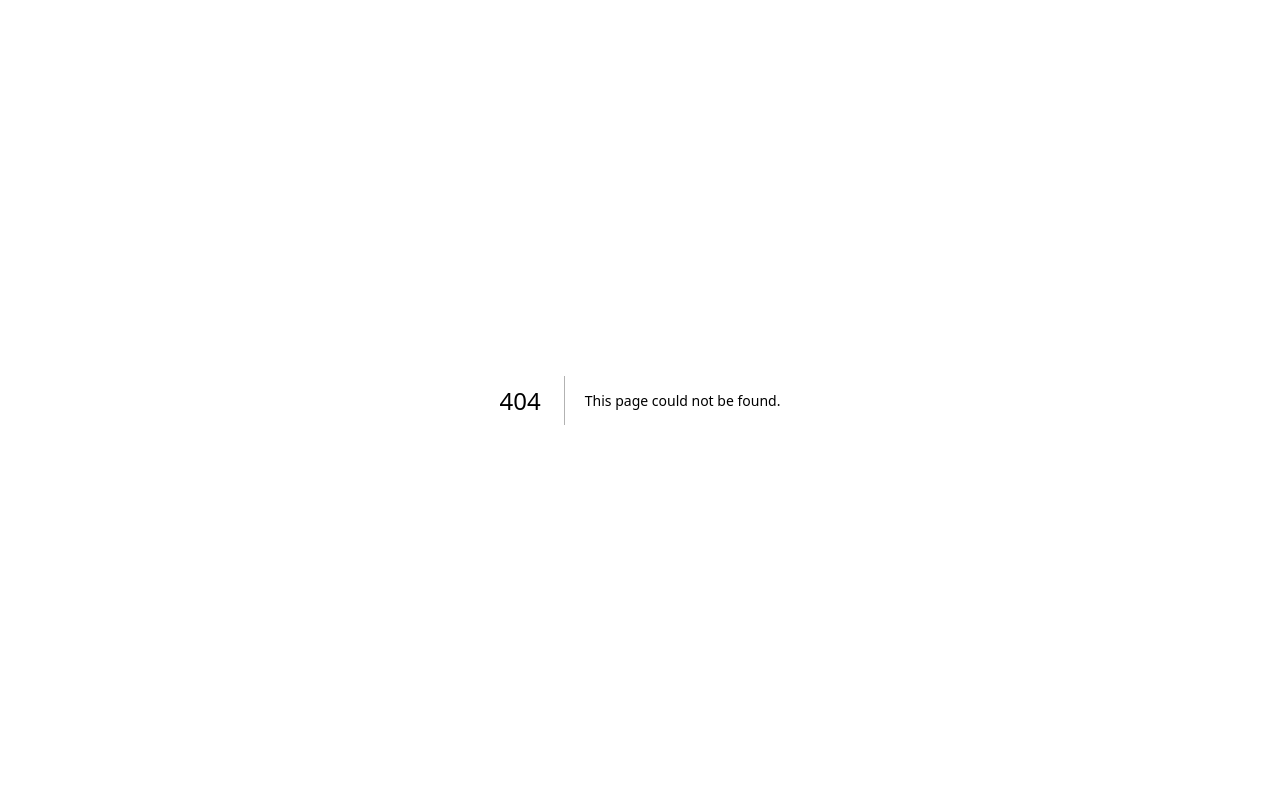
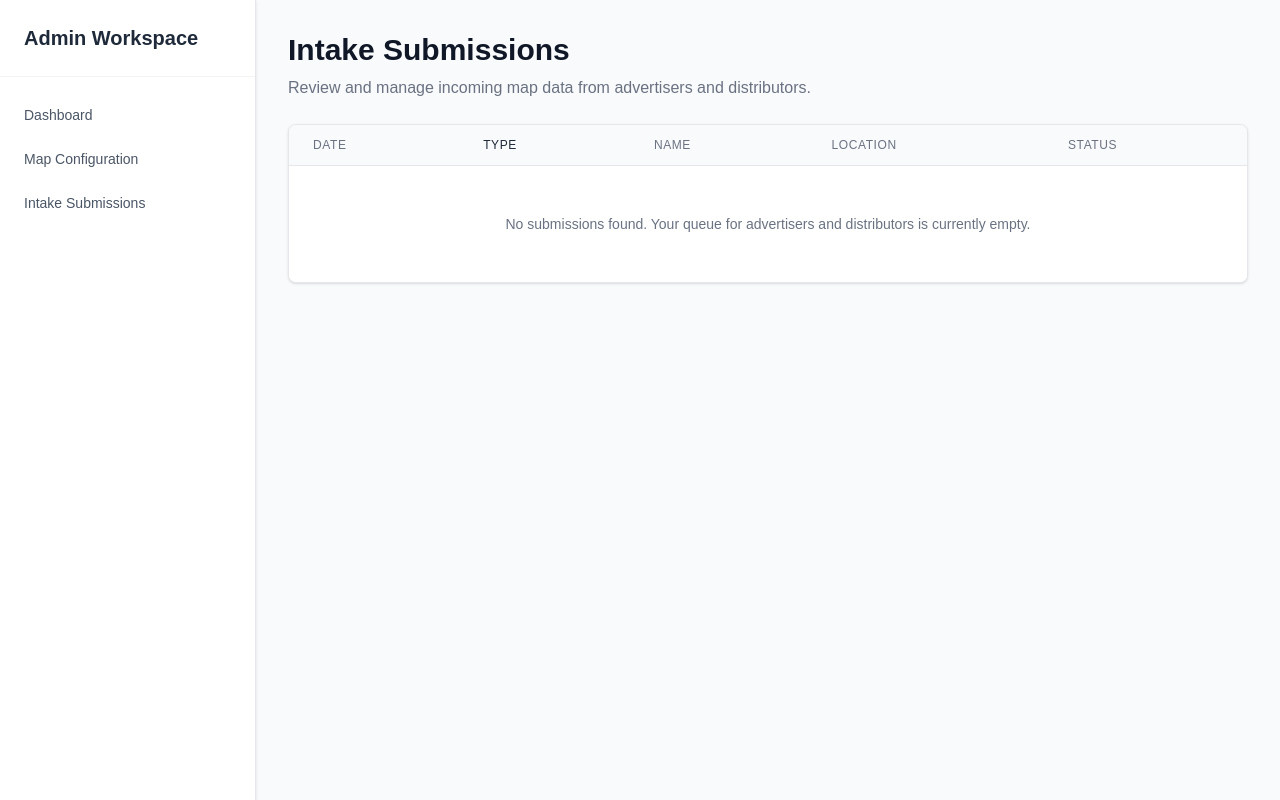
Before and after one commit to soknaughty/urban-city-map, a Next.js app: page /admin/submissions in a window 1280 px wide. Before the commit this address had no page. Built offline with nearby package versions, Linux system fonts and the light colour scheme.

Commit message:
feat: create admin submissions page for advertisers and distributors

```diff
--- /dev/null
+++ b/app/admin/submissions/page.tsx
@@ -0,0 +1,32 @@
+export default function SubmissionsPage() {
+  return (
+    <div className="space-y-6">
+      <header>
+        <h1 className="text-3xl font-bold text-gray-900">Intake Submissions</h1>
+        <p className="text-gray-500 mt-2">Review and manage incoming map data from advertisers and distributors.</p>
+      </header>
+
+      <div className="bg-white border border-gray-200 rounded-lg shadow-sm overflow-hidden">
+        <table className="min-w-full divide-y divide-gray-200">
+          <thead className="bg-gray-50">
+            <tr>
+              <th className="px-6 py-3 text-left text-xs font-medium text-gray-500 uppercase tracking-wider">Date</th>
+              <th className="px-6 py-3 text-left text-xs font-medium text-gray-800 uppercase tracking-wider font-bold">Type</th>
+              <th className="px-6 py-3 text-left text-xs font-medium text-gray-500 uppercase tracking-wider">Name</th>
+              <th className="px-6 py-3 text-left text-xs font-medium text-gray-500 uppercase tracking-wider">Location</th>
+              <th className="px-6 py-3 text-left text-xs font-medium text-gray-500 uppercase tracking-wider">Status</th>
+            </tr>
+          </thead>
+          <tbody className="bg-white divide-y divide-gray-200">
+            {/* Empty state placeholder */}
+            <tr>
+              <td colSpan={5} className="px-6 py-12 text-center text-sm text-gray-500">
+                No submissions found. Your queue for advertisers and distributors is currently empty.
+              </td>
+            </tr>
+          </tbody>
+        </table>
+      </div>
+    </div>
+  );
+}
```
